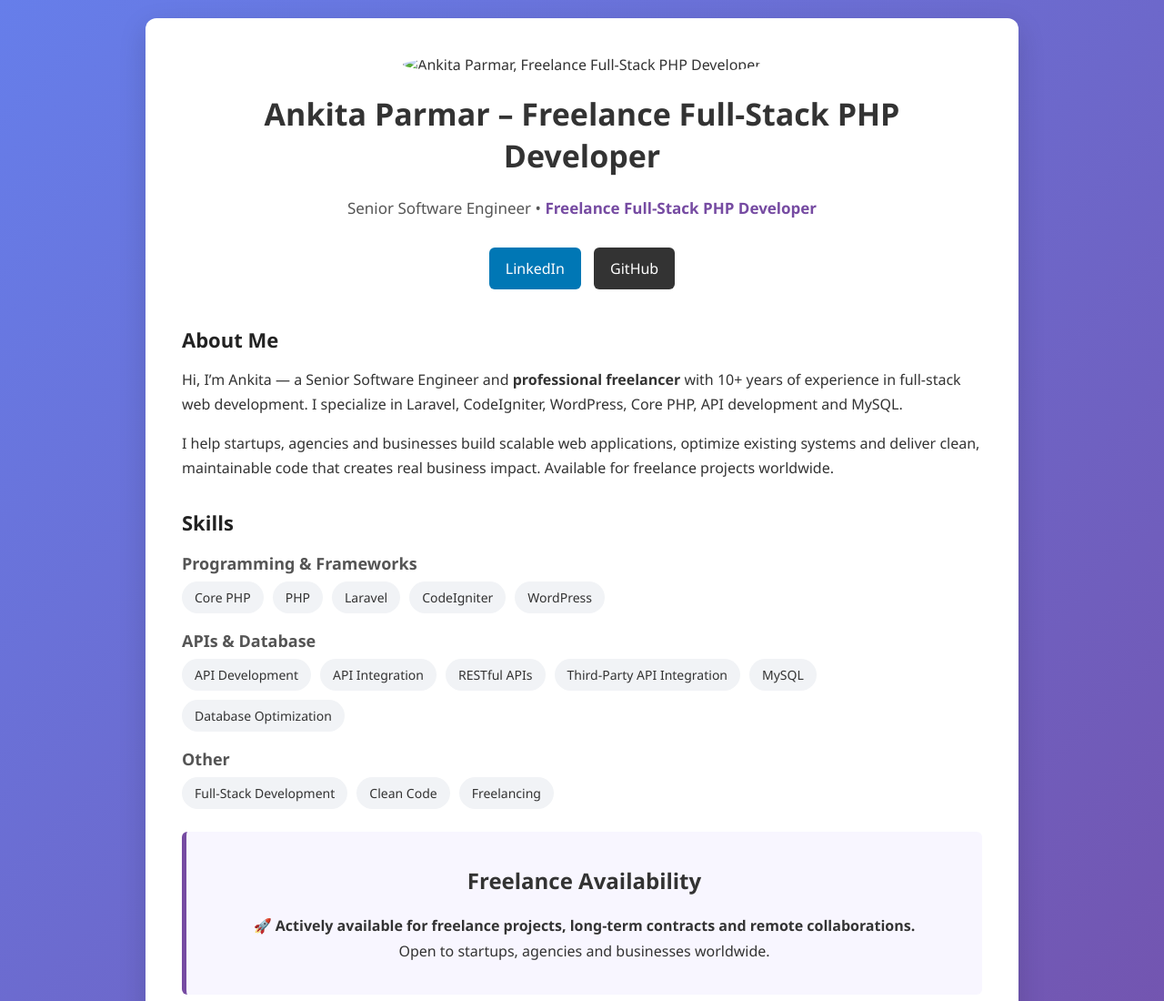
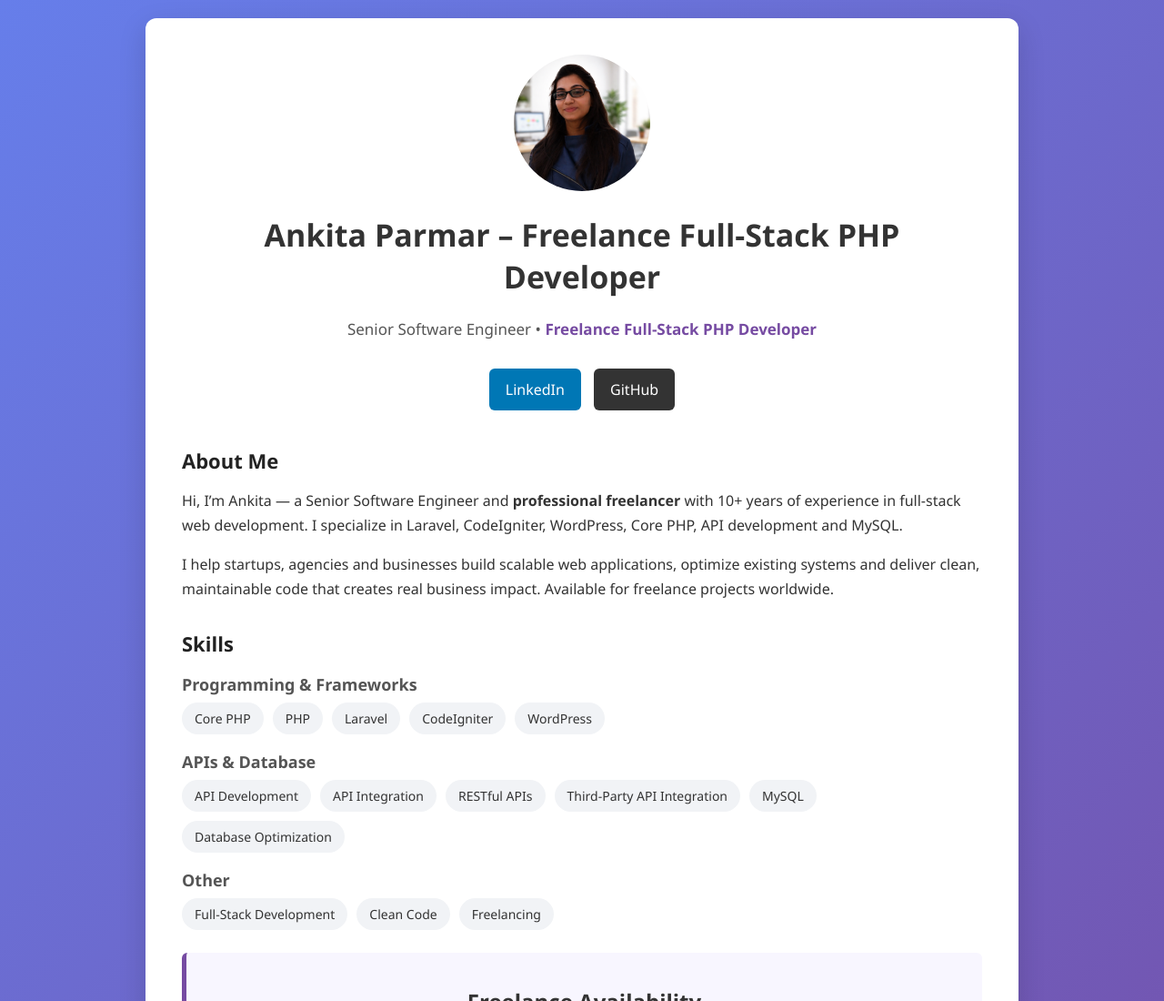
Before and after one commit to Ankitap-dev/ankitap-dev.github.io, a plain HTML site: page index.html in a window 1280 px wide. Shown: the top 1100 px of the page at 91% size. Drawn offline with Linux system fonts and the light colour scheme.

Commit message:
Update index.html

```diff
--- a/index.html
+++ b/index.html
@@ -16,13 +16,13 @@
     <meta property="og:description" content="Senior Software Engineer & Freelance Full-Stack PHP Developer specializing in Laravel, CodeIgniter, WordPress, Core PHP, API development and integrations." />
     <meta property="og:type" content="website" />
     <meta property="og:url" content="https://ankitaparmar.github.io/" />
-    <meta property="og:image" content="https://ankitaparmar.github.io/ankita-parmar-profile.jpg" />
+    <meta property="og:image" content="https://ankitaparmar.github.io/ankita-parmar-profile.png" />
 
     <!-- Twitter Card -->
     <meta name="twitter:card" content="summary_large_image" />
     <meta name="twitter:title" content="Ankita Parmar | Freelance PHP Developer" />
     <meta name="twitter:description" content="Freelance Full-Stack PHP Developer with 10+ years experience in Laravel, Core PHP, APIs and MySQL." />
-    <meta name="twitter:image" content="https://ankitaparmar.github.io/ankita-parmar-profile.jpg" />
+    <meta name="twitter:image" content="https://ankitaparmar.github.io/ankita-parmar-profile.png" />
 
     <!-- Canonical URL -->
     <link rel="canonical" href="https://ankitaparmar.github.io/" />
@@ -36,7 +36,7 @@
         "name": "Ankita Parmar",
         "jobTitle": "Senior Software Engineer & Freelance Full-Stack PHP Developer",
         "url": "https://ankitaparmar.github.io/",
-        "image": "https://ankitaparmar.github.io/ankita-parmar-profile.jpg",
+        "image": "https://ankitaparmar.github.io/ankita-parmar-profile.png",
         "sameAs": [
             "https://www.linkedin.com/in/ankita-parmar-42684b168/",
             "https://github.com/Ankitap-dev"
@@ -110,7 +110,7 @@
   <div class="wrapper">
     <div class="card">
 
-      <img src="ankita-parmar-profile.jpg" alt="Ankita Parmar, Freelance Full-Stack PHP Developer" class="profile">
+      <img src="ankita-parmar-profile.png" alt="Ankita Parmar, Freelance Full-Stack PHP Developer" class="profile">
 
       <h1>Ankita Parmar – Freelance Full-Stack PHP Developer</h1>
       <div class="subtitle">
```
